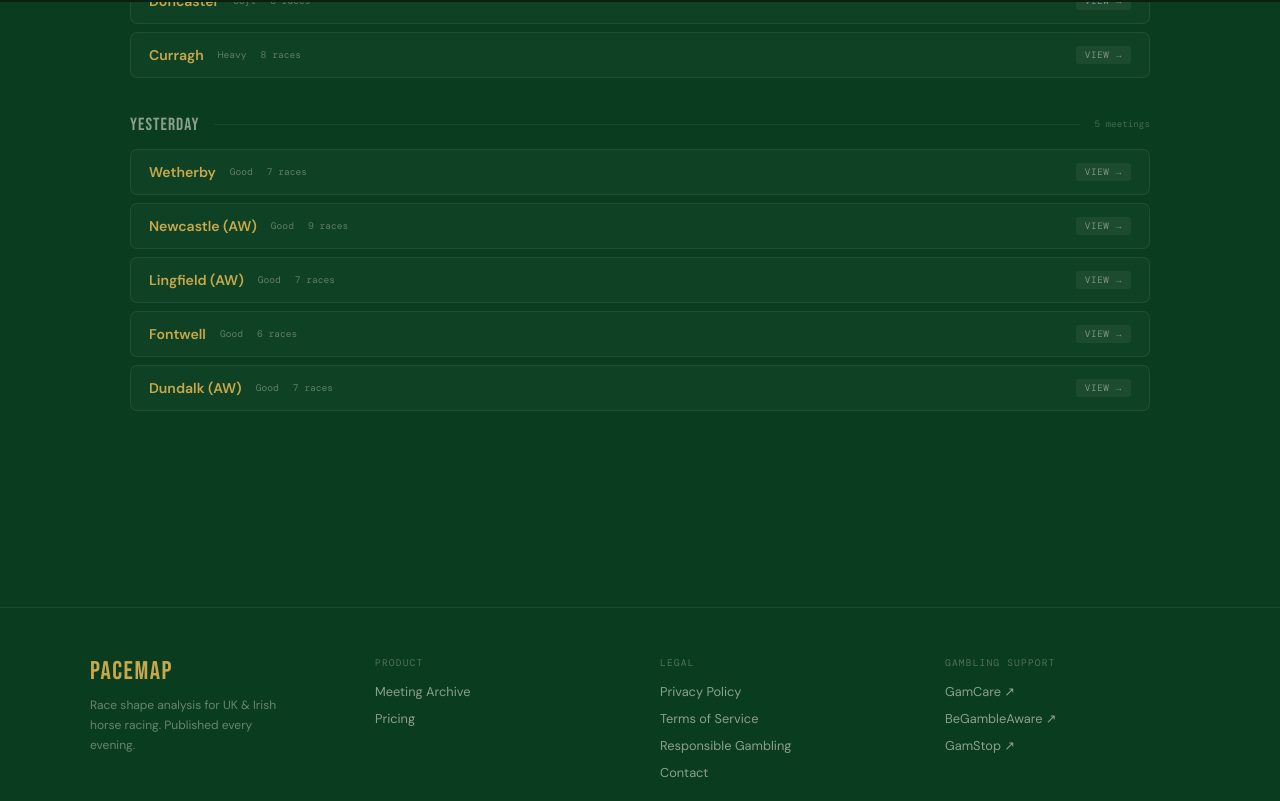
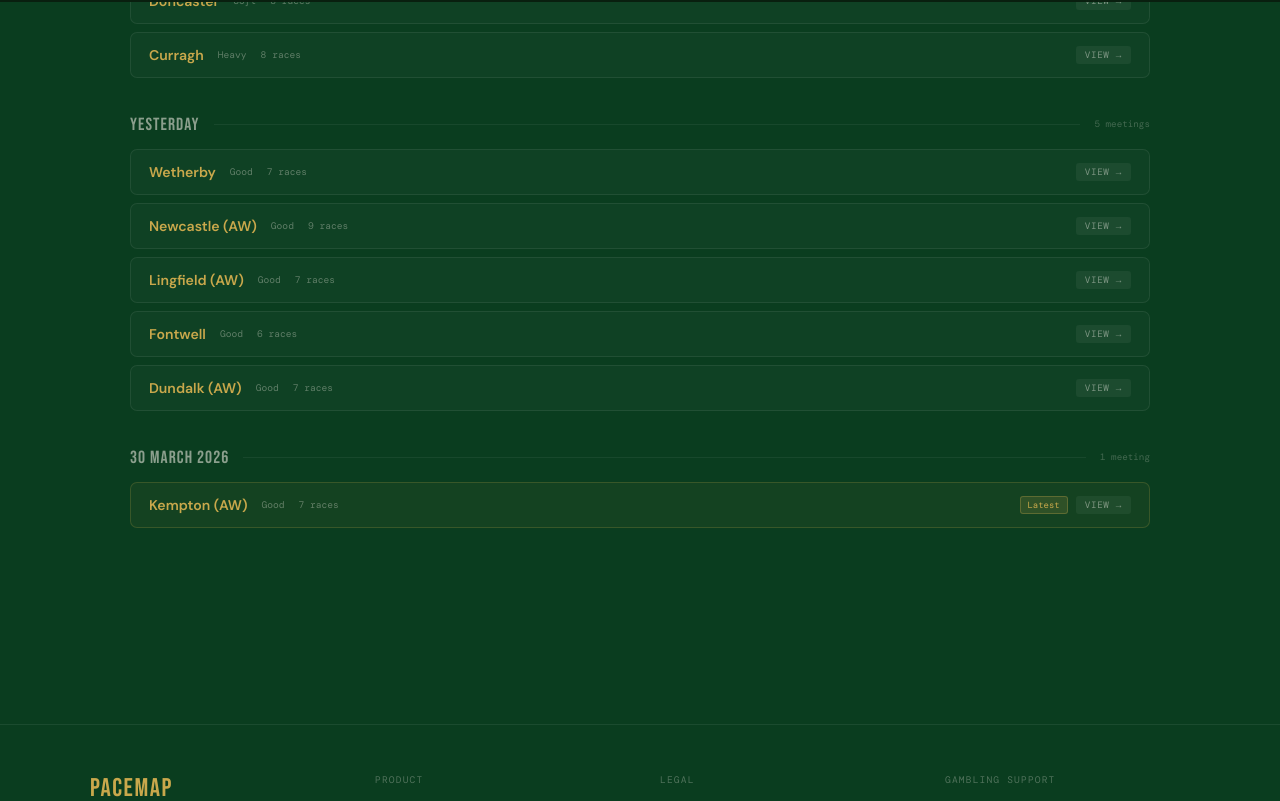
Before and after one commit to ppcjobber/clerk-authentication-starter, a Next.js app: page /archive in a window 1280 px wide. Shown: the part 798-1599 px from the top of the page. Built offline with nearby package versions, Linux system fonts and the light colour scheme; no server answers; a web font is replaced by a local one.

Commit message:
archive: add kempton_aw_30-march-2026

```diff
--- a/app/archive/page.tsx
+++ b/app/archive/page.tsx
@@ -14,13 +14,22 @@ type Meeting = {
 
 const MEETINGS: any[] = [
   {
+    slug:       "kempton_aw_30-march-2026",
+    date:       "30 March 2026",
+    label:      "Kempton (AW) — 30 March 2026",
+    going:      "Good",
+    races:      7,
+    courseSlug: "kempton-aw",
+    latest:     true,
+  },
+  {
     slug:       "downpatrick_29-march-2026",
     date:       "29 March 2026",
     label:      "Downpatrick — 29 March 2026",
     going:      "Soft",
     races:      7,
     courseSlug: "downpatrick",
-    latest:     true,
+    latest:     false,
   },
   {
     slug:       "doncaster_29-march-2026",
```
